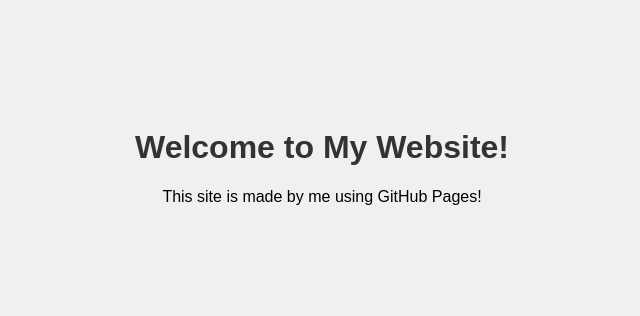
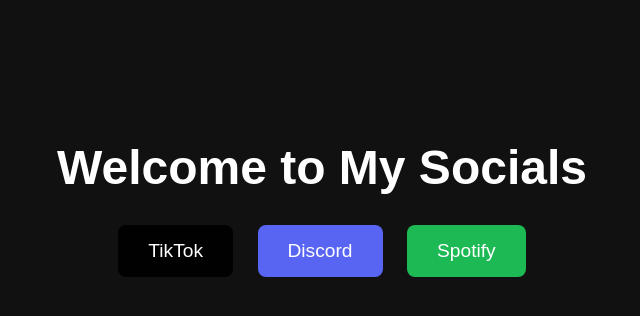
Before and after one commit to cyclonetheone/cyclonetheone.github.io, a plain HTML site: page index.html in a window 1280 px wide. Shown: the whole page, without its empty margins (318-958 px from the left). Drawn offline with Linux system fonts and the light colour scheme.

Commit message:
Add files via upload

```diff
--- a/index.html
+++ b/index.html
@@ -1,21 +1,65 @@
 <!DOCTYPE html>
-<html>
+<html lang="en">
 <head>
-  <title>My Website</title>
+  <meta charset="UTF-8">
+  <title>Welcome to My Socials</title>
   <style>
     body {
-      background-color: #f0f0f0;
+      background-color: #111;
+      color: white;
+      font-family: Arial, sans-serif;
       text-align: center;
-      font-family: Arial, sans-serif;
       padding-top: 100px;
     }
+
     h1 {
-      color: #333;
+      font-size: 3em;
+      margin-bottom: 20px;
+    }
+
+    .button {
+      display: inline-block;
+      margin: 10px;
+      padding: 15px 30px;
+      font-size: 1.2em;
+      border: none;
+      border-radius: 8px;
+      color: white;
+      text-decoration: none;
+      transition: background-color 0.3s ease;
+    }
+
+    .tiktok {
+      background-color: #010101;
+    }
+
+    .tiktok:hover {
+      background-color: #ff0050;
+    }
+
+    .discord {
+      background-color: #5865F2;
+    }
+
+    .discord:hover {
+      background-color: #4854c4;
+    }
+
+    .spotify {
+      background-color: #1DB954;
+    }
+
+    .spotify:hover {
+      background-color: #159944;
     }
   </style>
 </head>
 <body>
-  <h1>Welcome to My Website!</h1>
-  <p>This site is made by me using GitHub Pages!</p>
+  <h1>Welcome to My Socials</h1>
+
+  <a class="button tiktok" href="https://www.tiktok.com/@1kutsu1" target="_blank">TikTok</a>
+  <a class="button discord" href="https://discord.gg/christianlover47" target="_blank">Discord</a>
+  <a class="button spotify" href="https://open.spotify.com/user/amaru" target="_blank">Spotify</a>
+
 </body>
 </html>
```
